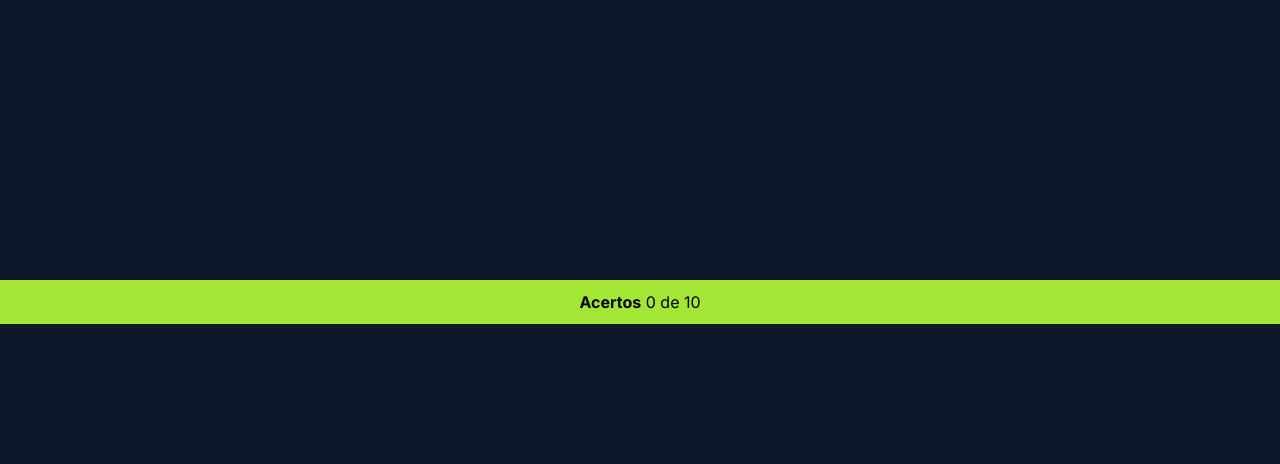
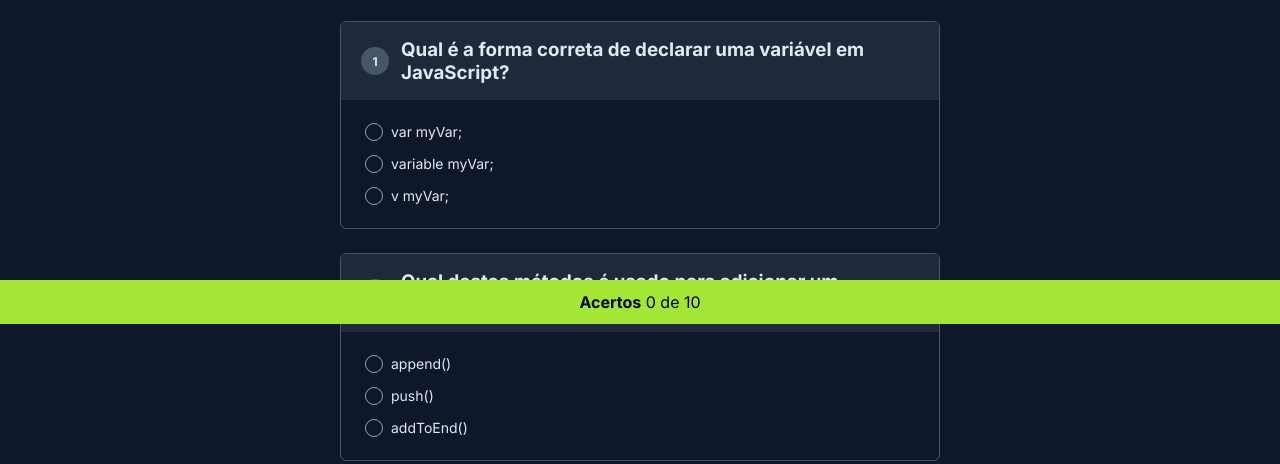
Before and after one commit to ademacirfilho/nlw-expert, a plain HTML site: page index.html in a window 1280 px wide. Shown: the part 476-940 px from the top of the page. Before the commit the page ends 800 px from the top, so only its background shows below. Drawn offline with Linux system fonts and the light colour scheme; the site is published under a folder, as on GitHub Pages, so addresses that start at the root find nothing.

Commit message:
codigo final

```diff
--- a/index.html
+++ b/index.html
@@ -4,7 +4,7 @@
     <meta charset="UTF-8">
     <meta name="viewport" content="width=device-width, initial-scale=1.0">
     <title>Quiz</title>
-    <link rel="stylesheet" href="style.css">
+    <link rel="stylesheet" href="./style.css">
 </head>
 <body>
     <main>
@@ -39,6 +39,6 @@
 
     </main>
 
-    <script src="/java.js"></script>
+    <script src="./java.js"></script>
 </body>
 </html>
```
